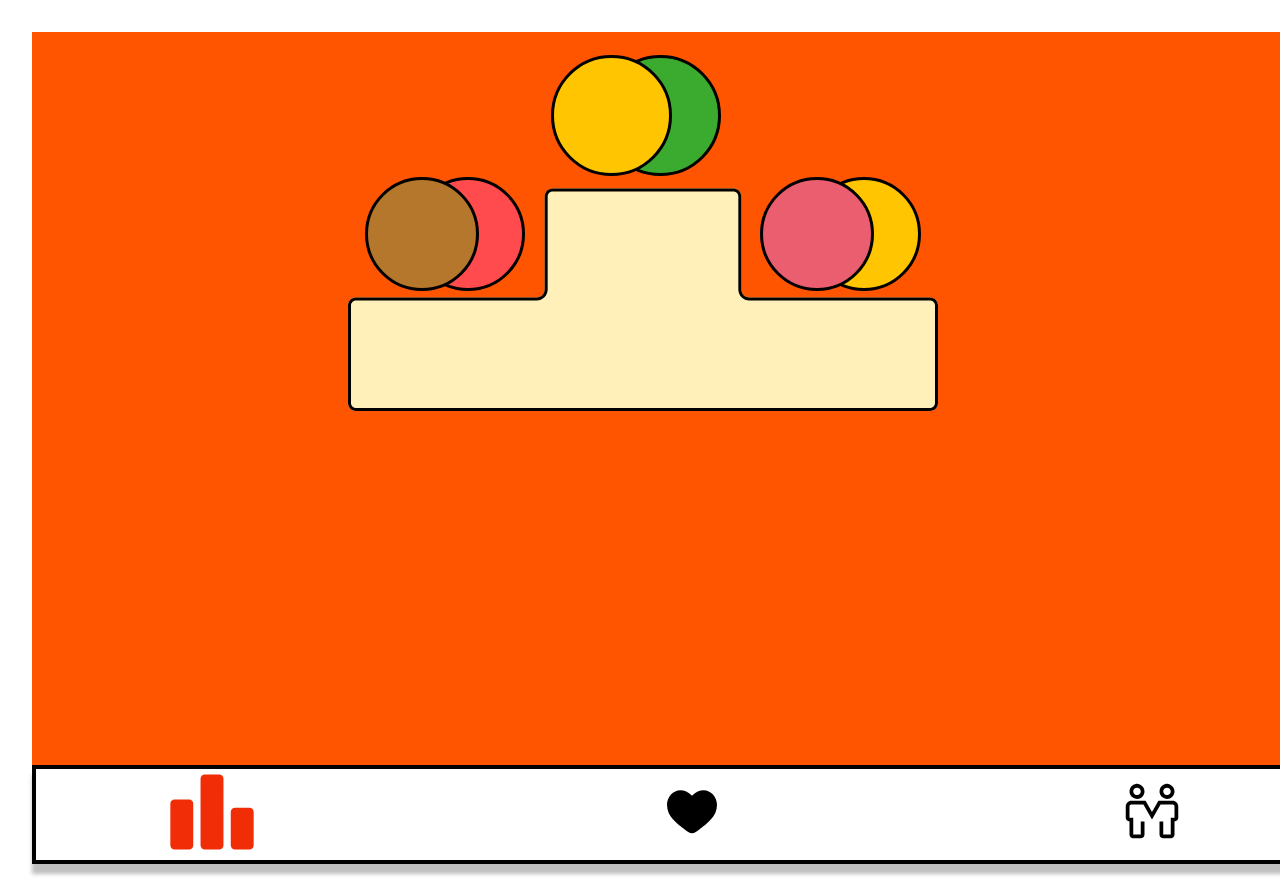
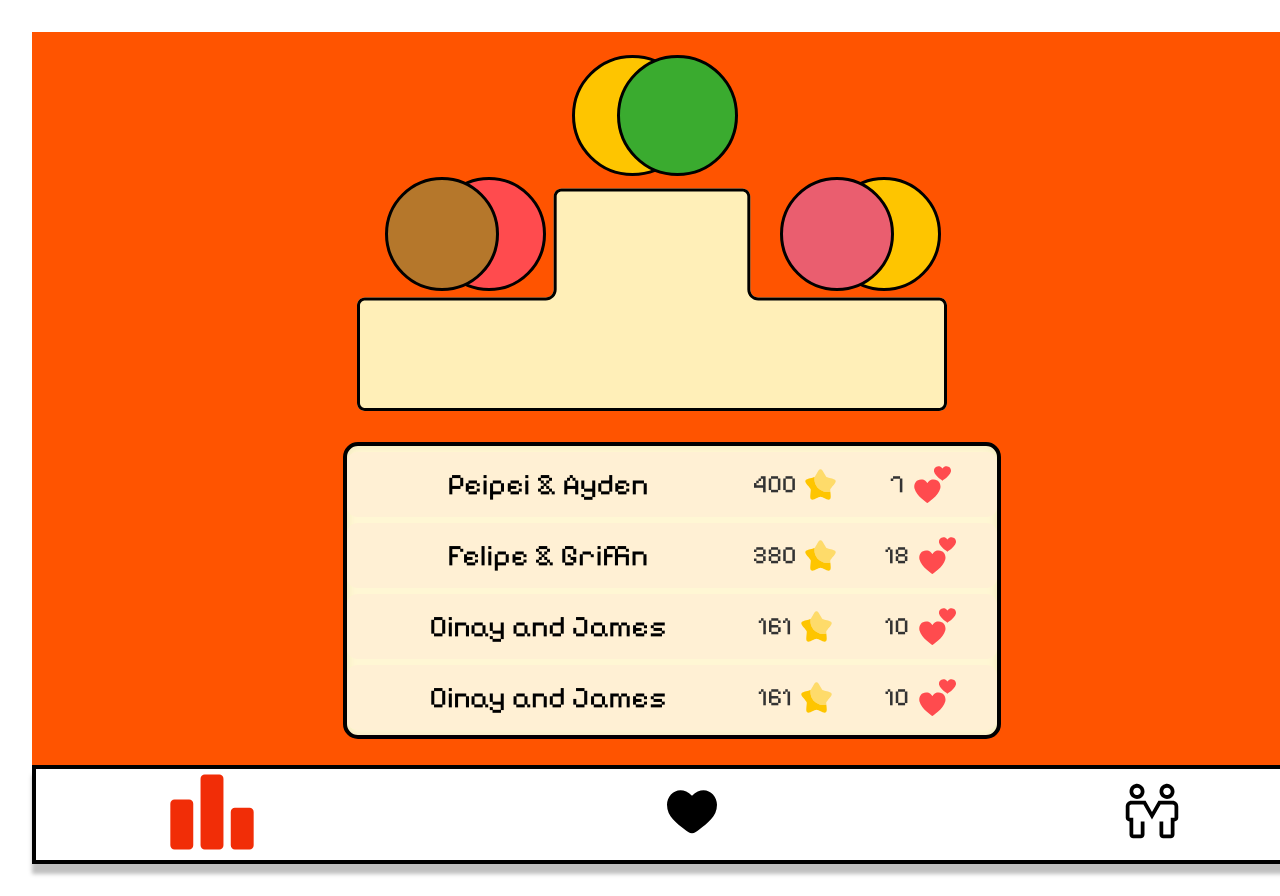
Before and after one commit to adhayes1919/lovelanguage, a React (Vite) app in the folder client/: page /leaderboard in a window 1280 px wide. Shown: the top 896 px of the page. Built offline with nearby package versions, Linux system fonts and the light colour scheme.

Commit message:
workable UI for leaderboard and some more fixes on NavBar fitting in Finish and Start cards

```diff
--- a/client/src/pages/home/Finish.css
+++ b/client/src/pages/home/Finish.css
@@ -206,7 +206,6 @@
   justify-content: center;
   gap: 150px;
   /* Space between the two cards */
-  margin-top: 50px;
 }
 
 /* Finish card styles (you already have this) */
--- a/client/src/pages/home/Start.css
+++ b/client/src/pages/home/Start.css
@@ -26,8 +26,8 @@
   /* align the bottoms */
   justify-content: center;
   gap: 150px;
+  margin-bottom: 20px;
   /* space between the two cards */
-  margin-top: 50px;
 }
 
 /* Green Start card */
--- a/client/src/pages/leaderboard/Leaderboard.css
+++ b/client/src/pages/leaderboard/Leaderboard.css
@@ -1,4 +1,7 @@
 .leaderboard-page-wrap{
+  display: flex;
+  justify-content: center;
+  align-items: flex-end;
   /* HOME-CODE */
 position: relative;
 width: 1280px;
@@ -29,8 +32,10 @@ background: #FF5400;
 .leaderboard-steps{
   box-sizing: border-box;
   position: absolute;
-  left: 316px;
+  left: 325px;
   top: 155.57px;
+
+
 }
 
 
@@ -40,12 +45,11 @@ border-radius: 80px;
 position: absolute;
 width: 121px;
 height: 121px;
-left: 568px;
+left: 585px;
 top: 23px;
-
 background: #3AAB2F;
 border: 3px solid #000000;
-
+z-index: 30;
 }
 
 
@@ -58,7 +62,7 @@ border-radius: 80px;
 position: absolute;
 width: 121px;
 height: 121px;
-left: 519px;
+left: 540px;
 top: 23px;
 
 background: #FEC500;
@@ -71,7 +75,7 @@ box-sizing: border-box;
 position: absolute;
 width: 114px;
 height: 114px;
-left: 379px;
+left: 400px;
 top: 145px;
 
 background: #FF4B4E;
@@ -84,7 +88,7 @@ border-radius: 80px;
 position: absolute;
 width: 114px;
 height: 114px;
-left: 333px;
+left: 353px;
 top: 145px;
 background: #B5772B;
 border: 3px solid #000000;
@@ -96,7 +100,7 @@ border-radius: 80px;
 position: absolute;
 width: 114px;
 height: 114px;
-left: 775px;
+left: 795px;
 top: 145px;
 background: #FEC500;
 border: 3px solid #000000;
@@ -109,9 +113,24 @@ border-radius: 80px;
 position: absolute;
 width: 114px;
 height: 114px;
-left: 728px;
+left: 748px;
 top: 145px;
 background: #EA5E6F;
 border: 3px solid #000000;
 
 }
+
+.leaderboard-bottom-scroll {
+  margin-bottom: 125px;
+  width: 658px;
+  height: 297px;
+  background: #FFEFB8;
+  border: 4px solid #000000;
+  border-radius: 12px;
+  max-height: 300px; /* or whatever fits your design */
+  overflow-y: auto;
+  margin-top: 20px;
+  border-radius: 15px;
+  background: #FFF7D4; /* soft background */
+  box-shadow: inset 0 0 10px #F0E7B8;
+}
--- a/client/src/pages/leaderboard/Leaderboard.jsx
+++ b/client/src/pages/leaderboard/Leaderboard.jsx
@@ -1,5 +1,16 @@
 import './Leaderboard.css';
 import Navbar from 'components/Navbar';
+import LeaderboardItem from "./LeaderboardItem";
+
+const sampleLeaderboardData = [
+    { coupleName: 'Peipei & Ayden', points: 400, streamNumber: 7 },
+    { coupleName: 'Felipe & Griffin', points: 380, streamNumber: 18 },
+    { coupleName: 'Oinay and James', points: 161, streamNumber: 10 },
+    { coupleName: 'Oinay and James', points: 161, streamNumber: 10 },
+    { coupleName: 'Oinay and James', points: 161, streamNumber: 10 },
+    { coupleName: 'Oinay and James', points: 161, streamNumber: 10 },
+    // add more entries here or fetch from backend
+  ];
 
 
 const Leaderboard = () => {
@@ -31,6 +42,18 @@ const Leaderboard = () => {
             </div>
             <img src="img/leaderboard-steps.svg" className="leaderboard-steps"/>
 
+            <div className="leaderboard-bottom-scroll">
+            {sampleLeaderboardData.map((entry, idx) => (
+          <LeaderboardItem
+            key={idx}
+            coupleName={entry.coupleName}
+            points={entry.points}
+            streamNumber={entry.streamNumber}
+          />
+        ))}
+            </div>
+
+
             <Navbar />
         </div>
     );
--- /dev/null
+++ b/client/src/pages/leaderboard/LeaderboardItem.css
@@ -0,0 +1,60 @@
+.leaderboard-item {
+  display: flex;
+  justify-content: space-between;
+  align-items: center;
+  background: #FFF0D4; /* Example background similar to your screenshot */
+  border-radius: 10px;
+  padding: 10px 15px;
+  margin: 6px 0;
+  font-family: 'Pixelify Sans', sans-serif; /* or your font */
+  font-size: 30px;
+  cursor: pointer;
+  transition: background-color 0.2s ease;
+}
+
+.leaderboard-item-points{
+  font-size: 25px;
+  gap: 6px;
+  display: flex;
+  justify-content: center;
+  align-items: center;
+}
+
+.leaderboard-item-stream{
+  font-size: 25px;
+  gap: 10px;
+  display: flex;
+  justify-content: center;
+  align-items: center;
+}
+
+
+.leaderboard-item img {
+  width: 37px;
+  height: 37px;
+}
+
+.leaderboard-item:hover {
+  background-color: #FCEABC; /* subtle hover effect */
+}
+
+.leaderboard-item-couples {
+  flex: 3;
+  color: #000;
+}
+
+.leaderboard-item-points, .leaderboard-item-stream {
+  flex: 1;
+  text-align: right;
+  color: #333;
+}
+
+
+.couples-pic{
+position: absolute;
+border-radius: 80px;
+width: 43px;
+height: 43px;
+background: #3AAB2F;
+border: 3px solid #000000;
+}
--- /dev/null
+++ b/client/src/pages/leaderboard/LeaderboardItem.jsx
@@ -0,0 +1,24 @@
+import React from 'react';
+import './LeaderboardItem.css'; // Add styles here
+
+const LeaderboardItem = ({ coupleName, points, streamNumber }) => {
+  return (
+    <div className="leaderboard-item">
+      <div className="leaderboard-item-couples">
+        {/* <div className="couples-pic">
+        </div> */}
+        {coupleName}
+        </div>
+      <div className="leaderboard-item-points">
+        {points}
+        <img src="img/points-star.svg" alt="" />
+        </div>
+      <div className="leaderboard-item-stream">
+        {streamNumber}
+        <img src="img/our-streak-heart.svg" alt="" />
+        </div>
+    </div>
+  );
+};
+
+export default LeaderboardItem;
```
